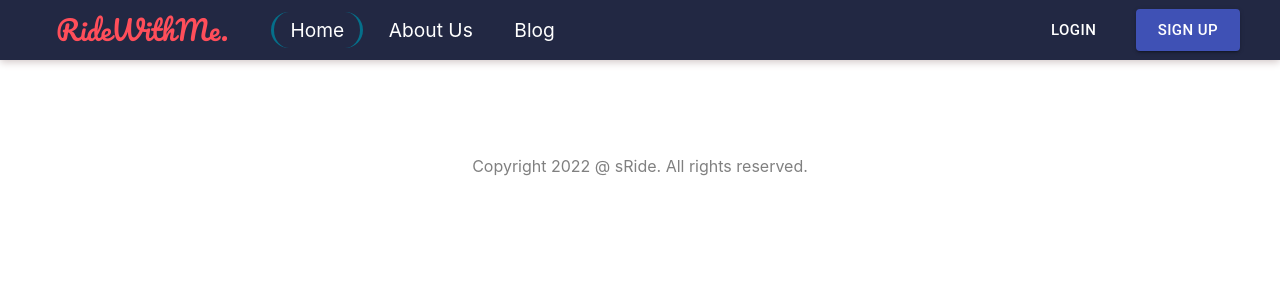
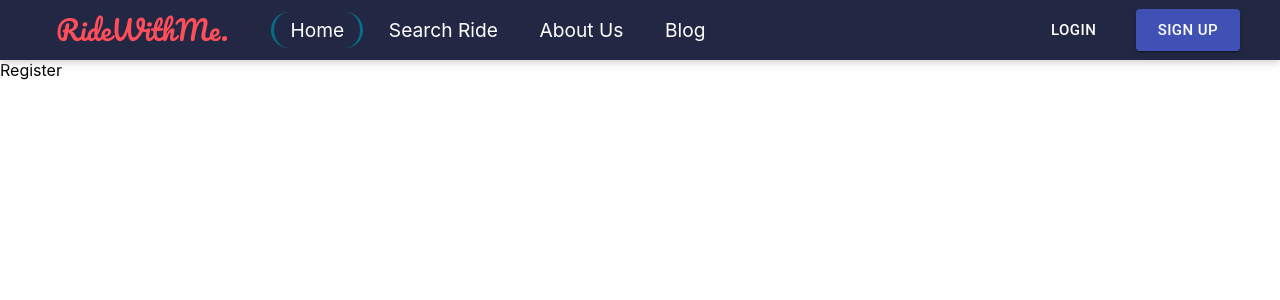
Before and after one commit to sandeepPainkra/Minor-project-Ride-sharing-web-app-, a React (Create React App) app in the folder frontend/: page /signup in a window 1280 px wide. Shown: the top 300 px of the page. Built offline with nearby package versions, Linux system fonts and the light colour scheme.

Commit message:
updated some stuff

```diff
--- a/frontend/src/App.js
+++ b/frontend/src/App.js
@@ -3,7 +3,8 @@ import Navbar from "./components/Navbar/Navbar.js";
 import "./App.css";
 import { BrowserRouter as Router, Routes, Route } from "react-router-dom";
 import LandingPage from "./components/LandingPage/LandingPage.js";
-import Footer from "./components/Footer/Footer.js";
+import Login from "./components/Login/Login.js";
+import Register from "./components/Register/Register.js";
 
 const App = () => {
   return (
@@ -12,8 +13,9 @@ const App = () => {
         <Navbar />
         <Routes>
           <Route path="/" element={<LandingPage />} />
+          <Route path="/login" element={<Login />} />
+          <Route path="/signup" element={<Register />} />
         </Routes>
-        <Footer />
       </Router>
     </div>
   );
--- a/frontend/src/components/LandingPage/LandingPage.js
+++ b/frontend/src/components/LandingPage/LandingPage.js
@@ -8,12 +8,12 @@ import driverImage from "../../assets/driver.svg";
 import c_save from "../../assets/carpooling.jpg";
 import PeopleIcon from "@material-ui/icons/People";
 import MotorcycleIcon from "@material-ui/icons/Motorcycle";
+import Footer from "../Footer/Footer";
 
 const LandingPage = () => {
   return (
     <div className="landingpage">
       {/* banner starts here */}
-
       <div className="container banner">
         <div className="banner_text">
           <h2>Your pick of rides at low prices</h2>
@@ -28,9 +28,7 @@ const LandingPage = () => {
           <img src={bannerImg} alt="Banner image" />
         </div>
       </div>
-
       {/* search section starts */}
-
       <div className="search_for_ride">
         <h2>Search for your Ride</h2>
         <div className="search_box">
@@ -39,9 +37,7 @@ const LandingPage = () => {
           </Button>
         </div>
       </div>
-
       {/* Offer Ride Section  */}
-
       <div className="container offer_ride">
         <img src={driverImage} alt="" />
         <div className="offer_ride_text">
@@ -51,9 +47,7 @@ const LandingPage = () => {
           <Button>Offer Ride</Button>
         </div>
       </div>
-
       {/* Carpooling benefits */}
-
       <div className="container c_save">
         <div className="c_save_text">
           <h2>Carpooling saves you money</h2>
@@ -82,7 +76,8 @@ const LandingPage = () => {
           </div>
         </div>
         <img src={c_save} alt="" />
-      </div>
+      </div>{" "}
+      <Footer />
     </div>
   );
 };
--- /dev/null
+++ b/frontend/src/components/Login/Login.js
@@ -0,0 +1,8 @@
+import React from "react";
+import "./Login.css";
+
+const Login = () => {
+  return <div className="login">Login</div>;
+};
+
+export default Login;
--- a/frontend/src/components/Navbar/Navbar.js
+++ b/frontend/src/components/Navbar/Navbar.js
@@ -11,17 +11,18 @@ const Navbar = () => {
           <div className="logo">
             <NavLink to="/">RideWithMe.</NavLink>
           </div>
-          <NavLink to="/home" className="active_nav">
+          <NavLink to="/" className="active_nav">
             home
           </NavLink>
+          <NavLink to="/ride">Search Ride</NavLink>
           <NavLink to="/about">about us</NavLink>
           <NavLink to="/blog">Blog </NavLink>
         </div>
         <div className="nav_right">
-          <NavLink className="register_btn">
+          <NavLink to="/login" className="register_btn">
             <Button size="large">Login</Button>
           </NavLink>
-          <NavLink className="register_btn">
+          <NavLink to="/signup" className="register_btn">
             <Button
               className="signUp"
               size="large"
--- /dev/null
+++ b/frontend/src/components/Register/Register.js
@@ -0,0 +1,8 @@
+import React from "react";
+import "./Register.css";
+
+const Register = () => {
+  return <div className="register">Register</div>;
+};
+
+export default Register;
```
Also changed, not shown: frontend/src/components/Login/Login.css (added), frontend/src/components/Register/Register.css (added).
